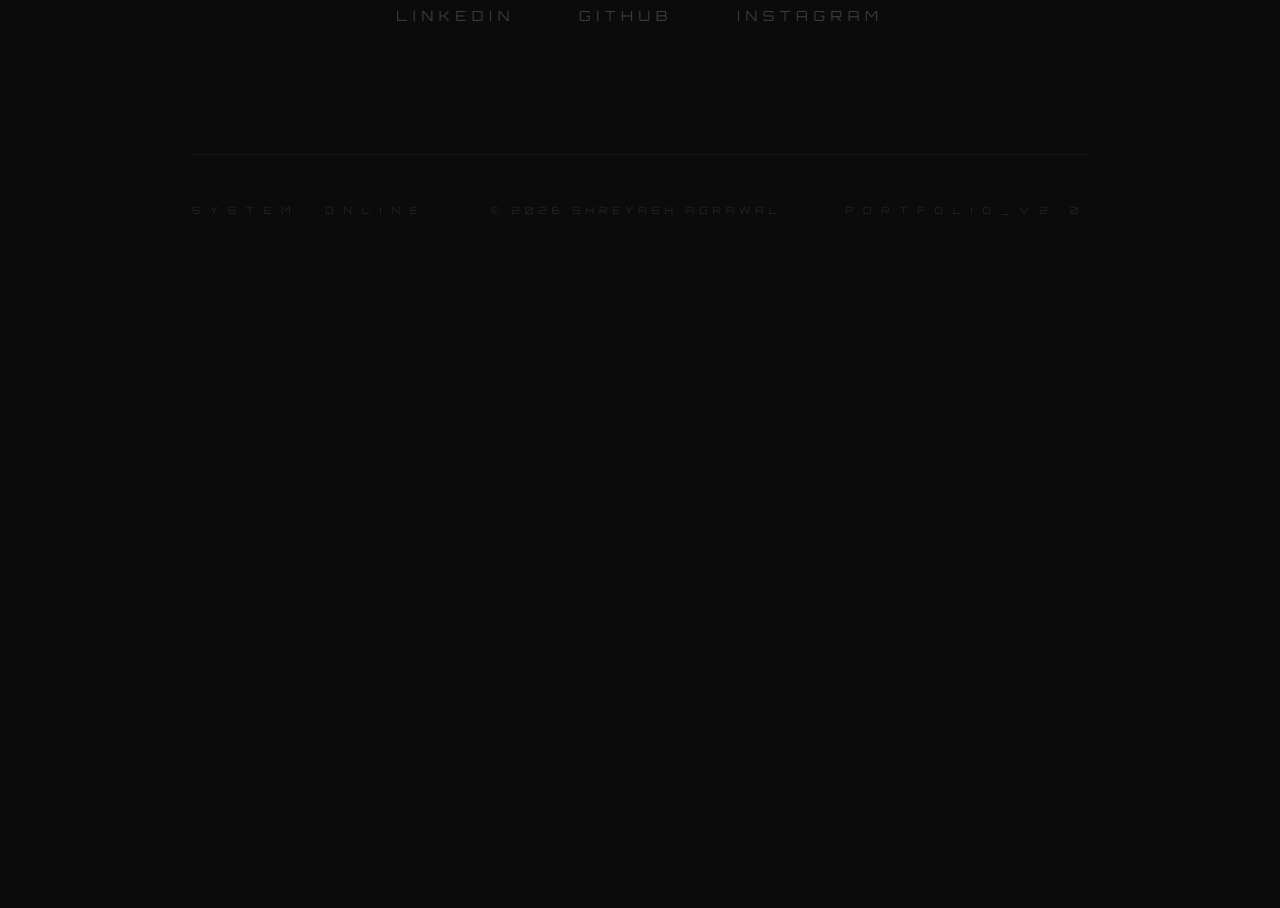
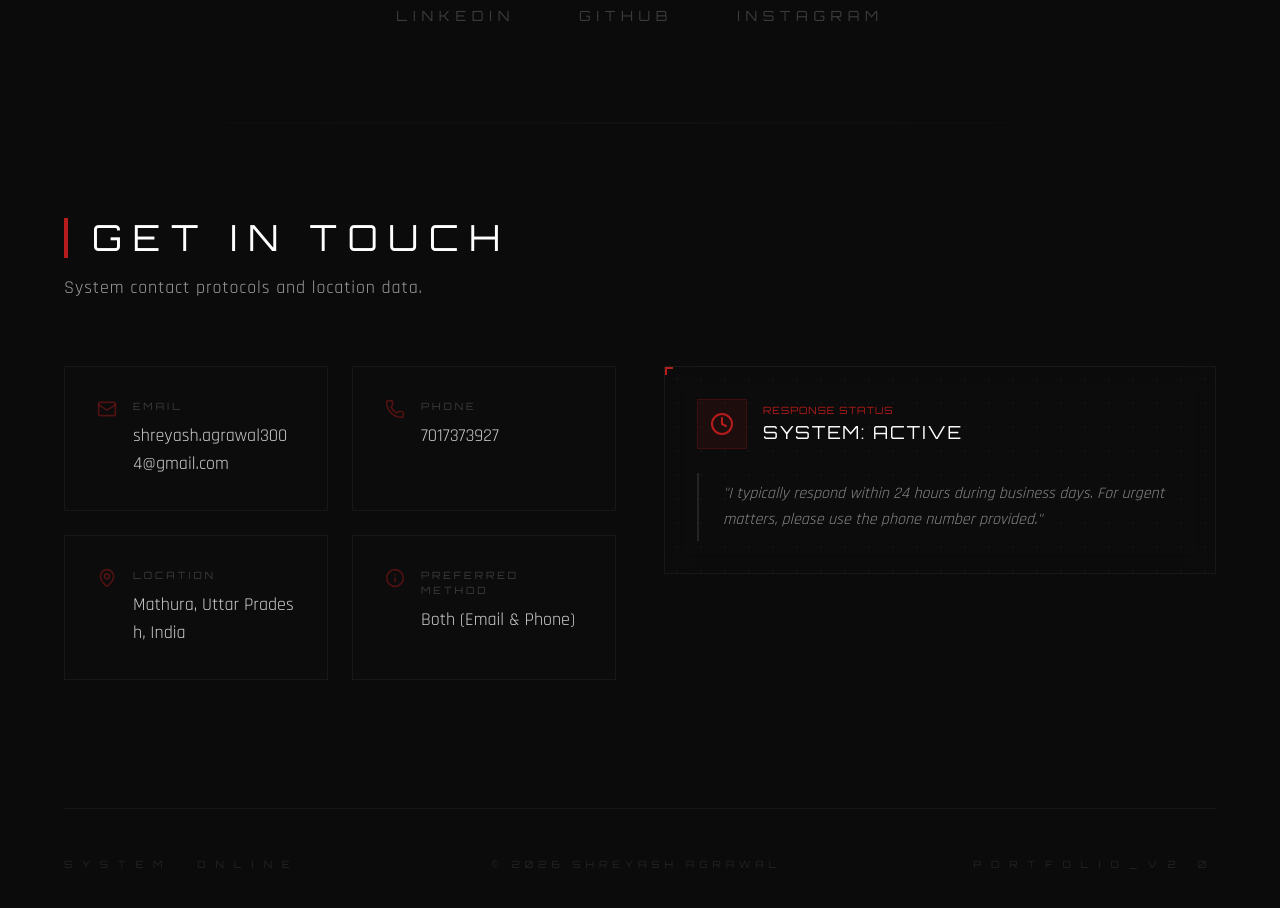
Before and after one commit to shreyashagrawal00/MyPortfolio, a Next.js app: page / in a window 1280 px wide. Shown: the part 8060-8968 px from the top of the page. Before the commit the page ends 8374 px from the top, so only its background shows below. Built offline with nearby package versions, Linux system fonts and the light colour scheme.

Commit message:
feat: Implement initial portfolio page structure with data, scroll-driven animation, and contact sections.

```diff
--- a/app/page.tsx
+++ b/app/page.tsx
@@ -13,6 +13,7 @@ import SkillsExpertise from "@/components/SkillsExpertise";
 import Languages from "@/components/Languages";
 import Projects from "@/components/Projects";
 import Connect from "@/components/Connect";
+import GetInTouch from "@/components/GetInTouch";
 
 export default function Home() {
   const containerRef = useRef<HTMLDivElement>(null);
@@ -48,6 +49,7 @@ export default function Home() {
       <SkillsExpertise />
       <Languages />
       <Connect />
+      <GetInTouch />
     </main>
   );
 }
--- a/components/Connect.tsx
+++ b/components/Connect.tsx
@@ -63,17 +63,6 @@ export default function Connect() {
           })}
         </div>
 
-        {/* System Footer Decoration */}
-        <motion.div
-          initial={{ opacity: 0 }}
-          whileInView={{ opacity: 1 }}
-          transition={{ duration: 2, delay: 1 }}
-          className="mt-32 pt-12 border-t border-white/5 flex flex-col md:flex-row justify-between items-center gap-4"
-        >
-          <span className="font-heading text-[10px] text-white/10 tracking-[1em]">SYSTEM: ONLINE</span>
-          <span className="font-heading text-[10px] text-white/10 tracking-[0.5em]">© 2026 SHREYASH AGRAWAL</span>
-          <span className="font-heading text-[10px] text-white/10 tracking-[1em]">PORTFOLIO_V2.0</span>
-        </motion.div>
       </div>
     </section>
   );
--- /dev/null
+++ b/components/GetInTouch.tsx
@@ -0,0 +1,145 @@
+"use client";
+
+import { getInTouchData } from "@/data/transformerData";
+import { motion } from "framer-motion";
+import { Mail, Phone, MapPin, Clock, Info } from "lucide-react";
+
+export default function GetInTouch() {
+  return (
+    <section className="py-24 px-6 md:px-12 bg-base-dark relative overflow-hidden">
+      {/* Cinematic background scanline */}
+      <div className="absolute top-0 left-0 w-full h-[2px] bg-gradient-to-r from-transparent via-white/5 to-transparent animate-pulse" />
+
+      <div className="max-w-6xl mx-auto">
+        <motion.div
+          initial={{ opacity: 0, x: -30 }}
+          whileInView={{ opacity: 1, x: 0 }}
+          transition={{ duration: 1 }}
+          viewport={{ once: true }}
+          className="mb-16"
+        >
+          <h2 className="font-heading text-3xl md:text-4xl tracking-[0.3em] text-white mb-4 border-l-4 border-accent-metal pl-6">
+            {getInTouchData.title}
+          </h2>
+          <p className="font-body text-lg text-white/60 tracking-wider">
+            System contact protocols and location data.
+          </p>
+        </motion.div>
+
+        <div className="grid grid-cols-1 lg:grid-cols-2 gap-12 items-start">
+          {/* Contact Details Grid */}
+          <div className="grid grid-cols-1 md:grid-cols-2 gap-6">
+            <ContactCard
+              icon={<Mail className="w-5 h-5" />}
+              label="EMAIL"
+              value={getInTouchData.email}
+              delay={0.1}
+              href={`mailto:${getInTouchData.email}`}
+            />
+            <ContactCard
+              icon={<Phone className="w-5 h-5" />}
+              label="PHONE"
+              value={getInTouchData.phone}
+              delay={0.2}
+              href={`tel:${getInTouchData.phone}`}
+            />
+            <ContactCard
+              icon={<MapPin className="w-5 h-5" />}
+              label="LOCATION"
+              value={getInTouchData.location}
+              delay={0.3}
+            />
+            <ContactCard
+              icon={<Info className="w-5 h-5" />}
+              label="PREFERRED METHOD"
+              value={getInTouchData.preferredMethod}
+              delay={0.4}
+            />
+          </div>
+
+          {/* Quick Response Info Box */}
+          <motion.div
+            initial={{ opacity: 0, scale: 0.95 }}
+            whileInView={{ opacity: 1, scale: 1 }}
+            transition={{ duration: 0.8, delay: 0.5 }}
+            viewport={{ once: true }}
+            className="relative bg-neutral-carbon/5 border border-white/5 p-8 backdrop-blur-md overflow-hidden group"
+          >
+            {/* Corner focus accent */}
+            <div className="absolute top-0 left-0 w-2 h-2 border-t-2 border-l-2 border-accent-metal" />
+
+            <div className="flex items-center gap-4 mb-6">
+              <div className="p-3 bg-accent-metal/10 border border-accent-metal/20">
+                <Clock className="w-6 h-6 text-accent-metal" />
+              </div>
+              <div>
+                <span className="block font-heading text-[10px] text-accent-metal tracking-widest uppercase">RESPONSE STATUS</span>
+                <span className="block font-heading text-lg text-white tracking-widest">{getInTouchData.responseStatus}</span>
+              </div>
+            </div>
+
+            <p className="font-body text-white/50 leading-relaxed italic border-l-2 border-white/10 pl-6 py-2">
+              "{getInTouchData.quickResponse}"
+            </p>
+
+            {/* Subtle decorative grid in bg */}
+            <div className="absolute inset-0 opacity-[0.03] pointer-events-none"
+              style={{ backgroundImage: 'radial-gradient(circle, white 1px, transparent 1px)', backgroundSize: '24px 24px' }} />
+          </motion.div>
+        </div>
+
+        {/* System Footer Decoration */}
+        <motion.div
+          initial={{ opacity: 0 }}
+          whileInView={{ opacity: 1 }}
+          transition={{ duration: 2, delay: 1 }}
+          className="mt-32 pt-12 border-t border-white/5 flex flex-col md:flex-row justify-between items-center gap-4"
+        >
+          <span className="font-heading text-[10px] text-white/10 tracking-[1em]">SYSTEM: ONLINE</span>
+          <span className="font-heading text-[10px] text-white/10 tracking-[0.5em]">© 2026 SHREYASH AGRAWAL</span>
+          <span className="font-heading text-[10px] text-white/10 tracking-[1em]">PORTFOLIO_V2.0</span>
+        </motion.div>
+      </div>
+    </section>
+  );
+}
+
+function ContactCard({ icon, label, value, delay, href }: { icon: React.ReactNode, label: string, value: string, delay: number, href?: string }) {
+  const CardContent = (
+    <div className="relative bg-neutral-carbon/5 border border-white/5 p-6 md:p-8 hover:border-accent-metal/30 transition-all group overflow-hidden h-full">
+      <div className="flex items-start gap-4 h-full">
+        <div className="text-accent-metal/40 group-hover:text-accent-metal transition-colors">
+          {icon}
+        </div>
+        <div className="flex-1">
+          <span className="block font-heading text-[10px] text-white/20 tracking-[0.3em] mb-2 uppercase group-hover:text-white/40 transition-colors">
+            {label}
+          </span>
+          <span className="block font-body text-base md:text-lg text-white/80 group-hover:text-white transition-colors break-all">
+            {value}
+          </span>
+        </div>
+      </div>
+      {/* Bottom scanning bar */}
+      <div className="absolute bottom-0 left-0 w-0 h-[1px] bg-accent-metal group-hover:w-full transition-all duration-700" />
+    </div>
+  );
+
+  return (
+    <motion.div
+      initial={{ opacity: 0, y: 20 }}
+      whileInView={{ opacity: 1, y: 0 }}
+      transition={{ duration: 0.6, delay }}
+      viewport={{ once: true }}
+      className="h-full"
+    >
+      {href ? (
+        <a href={href} target={href.startsWith('http') ? '_blank' : undefined} rel={href.startsWith('http') ? 'noopener noreferrer' : undefined} className="block h-full">
+          {CardContent}
+        </a>
+      ) : (
+        CardContent
+      )}
+    </motion.div>
+  );
+}
--- a/data/transformerData.ts
+++ b/data/transformerData.ts
@@ -180,3 +180,13 @@ export const contactData = {
     { name: "Instagram", url: "https://www.instagram.com/shreyash_agrawal00/", icon: "instagram" },
   ],
 };
+
+export const getInTouchData = {
+  title: "GET IN TOUCH",
+  email: "shreyash.agrawal3004@gmail.com",
+  phone: "7017373927",
+  location: "Mathura, Uttar Pradesh, India",
+  preferredMethod: "Both (Email & Phone)",
+  responseStatus: "SYSTEM: ACTIVE",
+  quickResponse: "I typically respond within 24 hours during business days. For urgent matters, please use the phone number provided.",
+};
```
